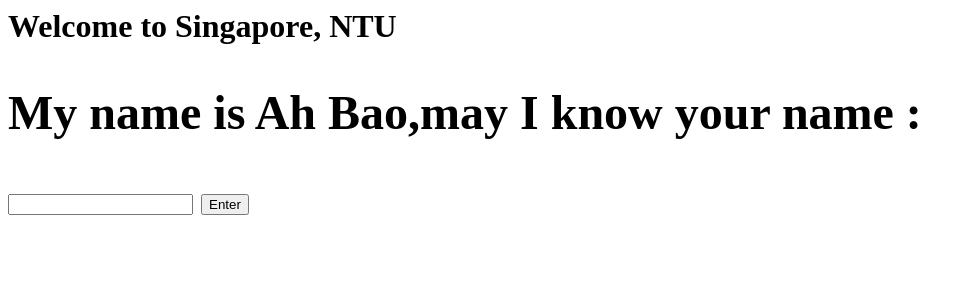
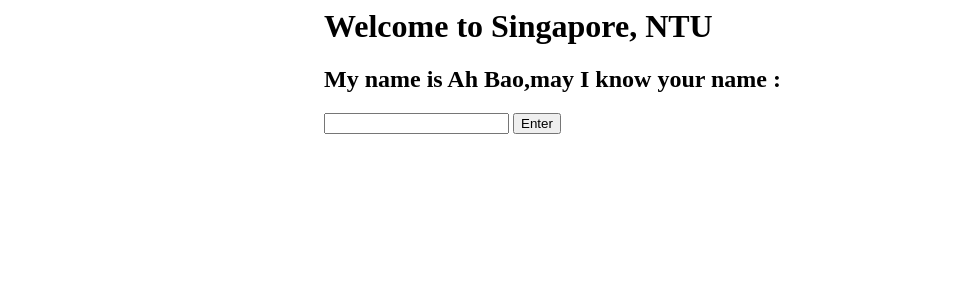
Before and after one commit to J458795/rpa-19Feb2024, a Flask app: page / in a window 1280 px wide. Shown: the top 300 px of the page, without its empty margins (0-973 px from the left). Run offline with Flask 3, Linux system fonts and the light colour scheme.

Commit message:
Update index.html

```diff
--- a/templates/index.html
+++ b/templates/index.html
@@ -1,6 +1,15 @@
-<h1>Welcome to Singapore, NTU<h1>
+<style>
+.container{width:100%;margin: auto}
+@media  (min-width:600px){.container{width: 80%;}}
+@media  (min-width:768px){.container{width: 60%;}}
+@media  (min-width:1024px){.container{width: 50%;}}
+</style>
+
+<div class="container">
+<h1>Welcome to Singapore, NTU</h1>
 <form action="/main" method="post">
   <h2>My name is Ah Bao,may I know your name : </h2>
   <input type = "text" name="r">
   <input type = "submit" value="Enter">
 </form>
+</div>
```
